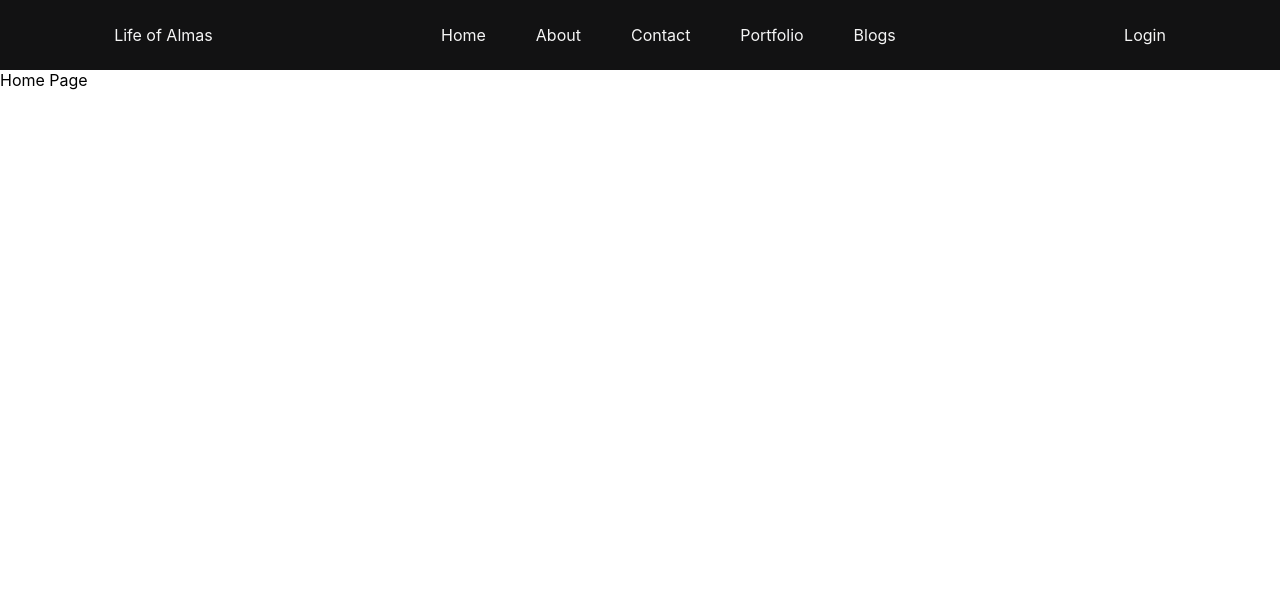
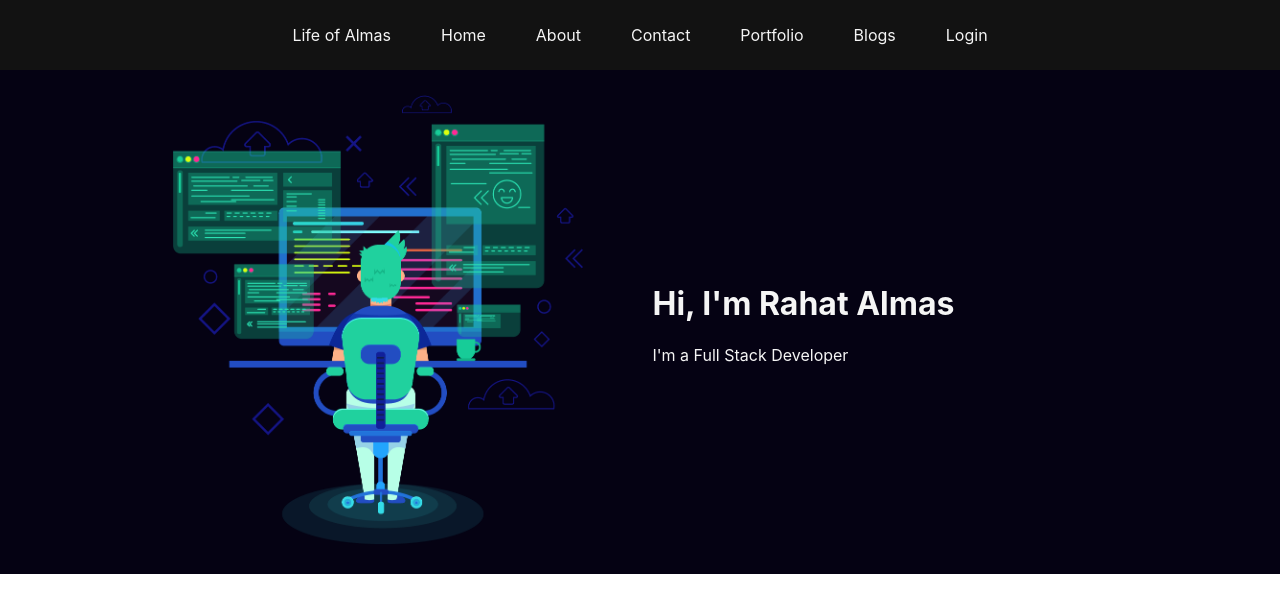
Before and after one commit to rahatalmas/portfolio-new, a React (Create React App) app in the folder rahat-almas/: page / in a window 1280 px wide. Shown: the top 612 px of the page. Built offline with nearby package versions, Linux system fonts and the light colour scheme.

Commit message:
home-page

```diff
--- a/rahat-almas/src/App.js
+++ b/rahat-almas/src/App.js
@@ -1,6 +1,6 @@
 import React from 'react';
 import './App.css';
-import { BrowserRouter as Router,Routes, Route, BrowserRouter } from 'react-router-dom';
+import { BrowserRouter as Router,Routes, Route } from 'react-router-dom';
 import Nav from './components/Nav';
 import Home from './components/Home';
 import About from './components/About';
@@ -14,7 +14,7 @@ function App() {
        <Router>
           <Nav/>
           <Routes>
-            <Route exact path="/" element={<Home/>}/>
+            <Route path="/" element={<Home/>}/>
             <Route path="/about" element={<About/>}/>
             <Route path="/contact" element={<Contact/>}/>
             <Route path="/portfolio" element={<Portfolio/>}/>
--- /dev/null
+++ b/rahat-almas/src/components/Home.css
@@ -0,0 +1,17 @@
+.component-container{
+    background-color: rgb(5, 2, 19);
+    color: whitesmoke;
+    display: flex;
+    flex-direction: row;
+    justify-content: center;
+    align-items: center;
+    gap: 25px;
+}
+.intro-image-container{
+    width:50%;
+    text-align: right;
+}
+.intro-text-container{
+    width: 50%;
+    text-align: left;
+}
--- a/rahat-almas/src/components/Home.js
+++ b/rahat-almas/src/components/Home.js
@@ -1,9 +1,16 @@
 import React from 'react';
+import './Home.css';
 
 const Home = () =>{
     return(
        <div className='component-container'>
-          Home Page
+          <div className='intro-image-container'>
+               <img alt='rahat-almas' src='./images/vector2.png' style={{width:"500px",}}/>
+          </div>
+          <div className='intro-text-container'>
+               <h1>Hi, I'm Rahat Almas</h1>
+               <p>I'm a Full Stack Developer</p>
+          </div>
        </div>
     );
 }
--- a/rahat-almas/src/components/Nav.css
+++ b/rahat-almas/src/components/Nav.css
@@ -1,9 +1,9 @@
 .nav-container{
-    background-color: rgb(18, 18, 19);
+    background-color: rgb(18, 18, 18);
     display: flex;
     flex-direction: row;
     align-items: center;
-    justify-content: space-around;
+    justify-content: center;
 }
 .link-container{
 
```
Also changed, not shown: rahat-almas/public/images/vector1.png (added), rahat-almas/public/images/vector2.png (added).
